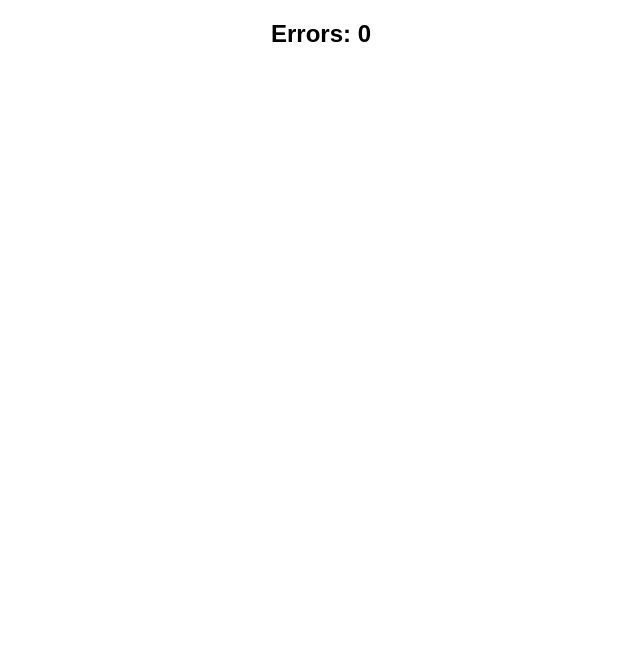
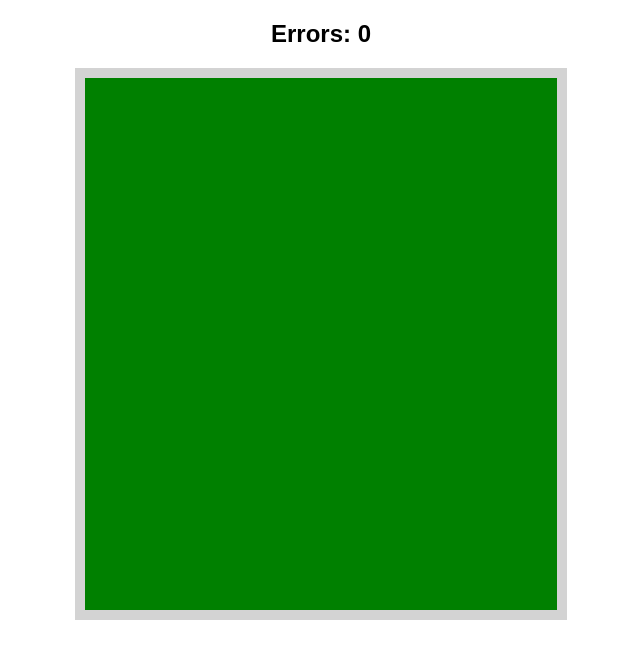
Before and after one commit to trimoni/match-card-game, a plain HTML site: page index.html in a window 1280 px wide. Shown: the whole page, without its empty margins (319-959 px from the left). Drawn offline with Linux system fonts and the light colour scheme.

Commit message:
board css

```diff
--- a/css/style.css
+++ b/css/style.css
@@ -2,3 +2,13 @@ body {
   text-align: center;
   font-family: Arial, Helvetica, sans-serif;
 }
+
+#board {
+  height: 532px;
+  width: 472px;
+  margin: 0 auto;
+  display: flex;
+  flex-wrap: wrap;
+  background-color: green;
+  border: 10px solid lightgray;
+}
```
